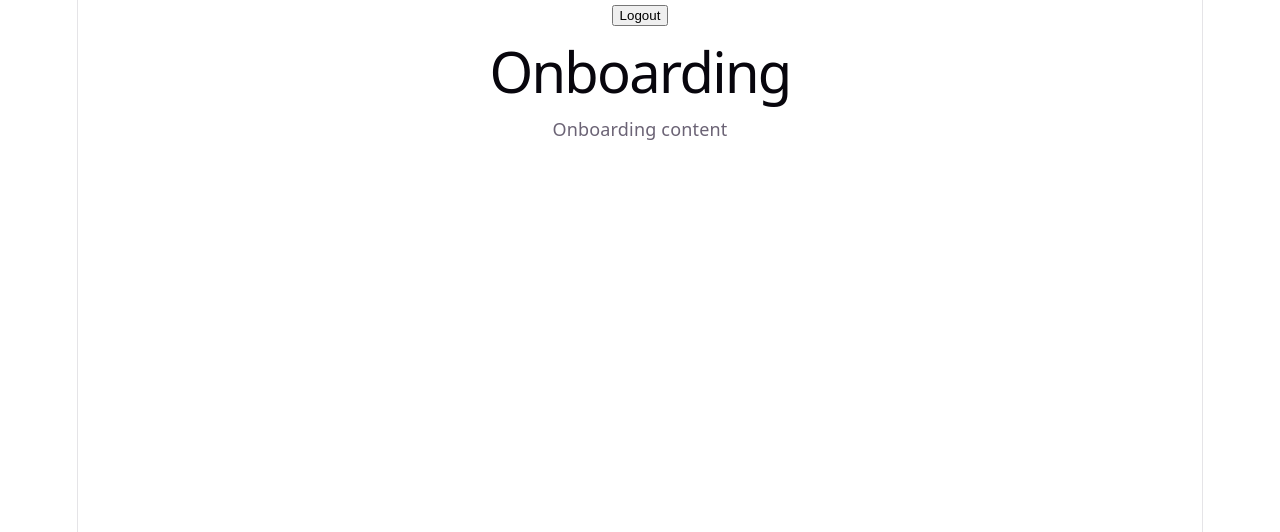
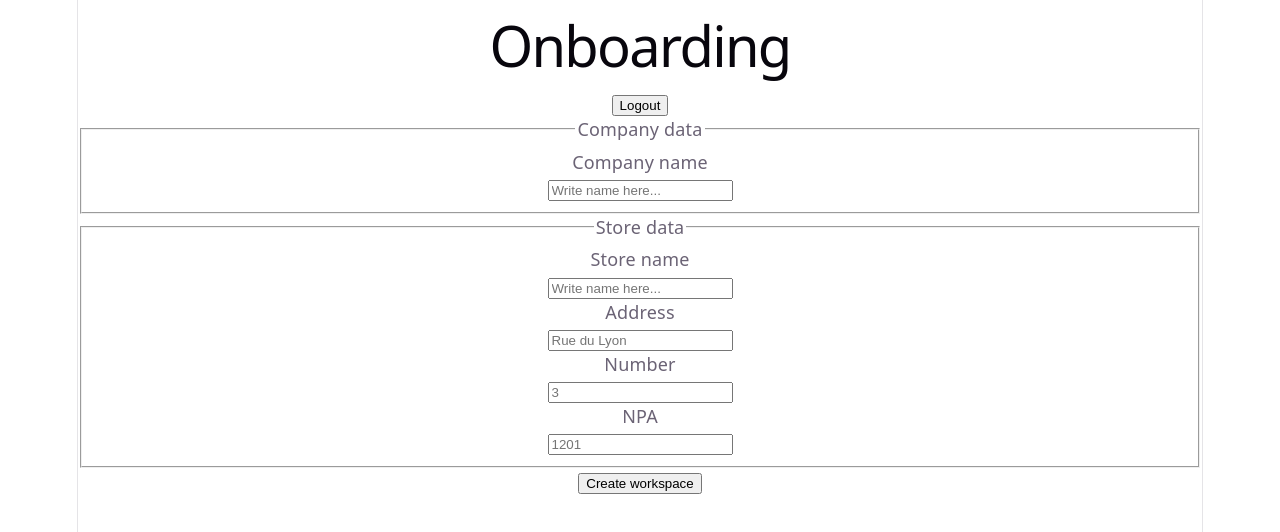
Before and after one commit to SamExperience/pizzahub, a React (Vite) app: page /onboarding in a window 1280 px wide. Shown: the top 532 px of the page. Built offline with nearby package versions, Linux system fonts and the light colour scheme; no server answers; the database is empty; sample sign-in values are in the browser's storage.

Commit message:
feat: create onboarding form structure

```diff
--- a/src/pages/Onboarding.jsx
+++ b/src/pages/Onboarding.jsx
@@ -1,14 +1,125 @@
+import { useState } from "react";
 import { useAuth } from "../contexts/AuthContext";
 
+const initialFormData = {
+  companyName: "",
+  storeName: "",
+  address: "",
+  addressNumber: "",
+  postalCode: "",
+};
+
 export default function Onboarding() {
+  const [formData, setFormData] = useState(initialFormData);
+
   const { logout } = useAuth();
+
+  function handleChange(event) {
+    const { name, value } = event.target;
+
+    setFormData((currentData) => ({
+      ...currentData,
+      [name]: value,
+    }));
+  }
+
+  function handleSubmit(event) {
+    event.preventDefault();
+
+    console.log(formData);
+  }
+
   return (
     <div>
+      <h1>Onboarding</h1>
+
       <button type="button" onClick={logout}>
         Logout
       </button>
-      <h1>Onboarding</h1>
-      <p>Onboarding content</p>
+
+      <main>
+        <form onSubmit={handleSubmit}>
+          <fieldset>
+            <legend>Company data</legend>
+
+            <div>
+              <label htmlFor="companyName">Company name</label>
+              <br />
+              <input
+                id="companyName"
+                name="companyName"
+                type="text"
+                placeholder="Write name here..."
+                value={formData.companyName}
+                onChange={handleChange}
+                required
+              />
+            </div>
+          </fieldset>
+
+          <fieldset>
+            <legend>Store data</legend>
+
+            <div>
+              <label htmlFor="storeName">Store name</label>
+              <br />
+              <input
+                id="storeName"
+                name="storeName"
+                type="text"
+                placeholder="Write name here..."
+                value={formData.storeName}
+                onChange={handleChange}
+                required
+              />
+            </div>
+
+            <div>
+              <label htmlFor="address">Address</label>
+              <br />
+              <input
+                id="address"
+                name="address"
+                type="text"
+                placeholder="Rue du Lyon"
+                value={formData.address}
+                onChange={handleChange}
+                required
+              />
+
+              <br />
+
+              <label htmlFor="addressNumber">Number</label>
+              <br />
+              <input
+                id="addressNumber"
+                name="addressNumber"
+                type="text"
+                placeholder="3"
+                value={formData.addressNumber}
+                onChange={handleChange}
+                required
+              />
+
+              <br />
+
+              <label htmlFor="postalCode">NPA</label>
+              <br />
+              <input
+                id="postalCode"
+                name="postalCode"
+                type="text"
+                placeholder="1201"
+                value={formData.postalCode}
+                onChange={handleChange}
+                required
+              />
+            </div>
+          </fieldset>
+
+          <button type="submit">Create workspace</button>
+        </form>
+      </main>
     </div>
   );
 }
```
